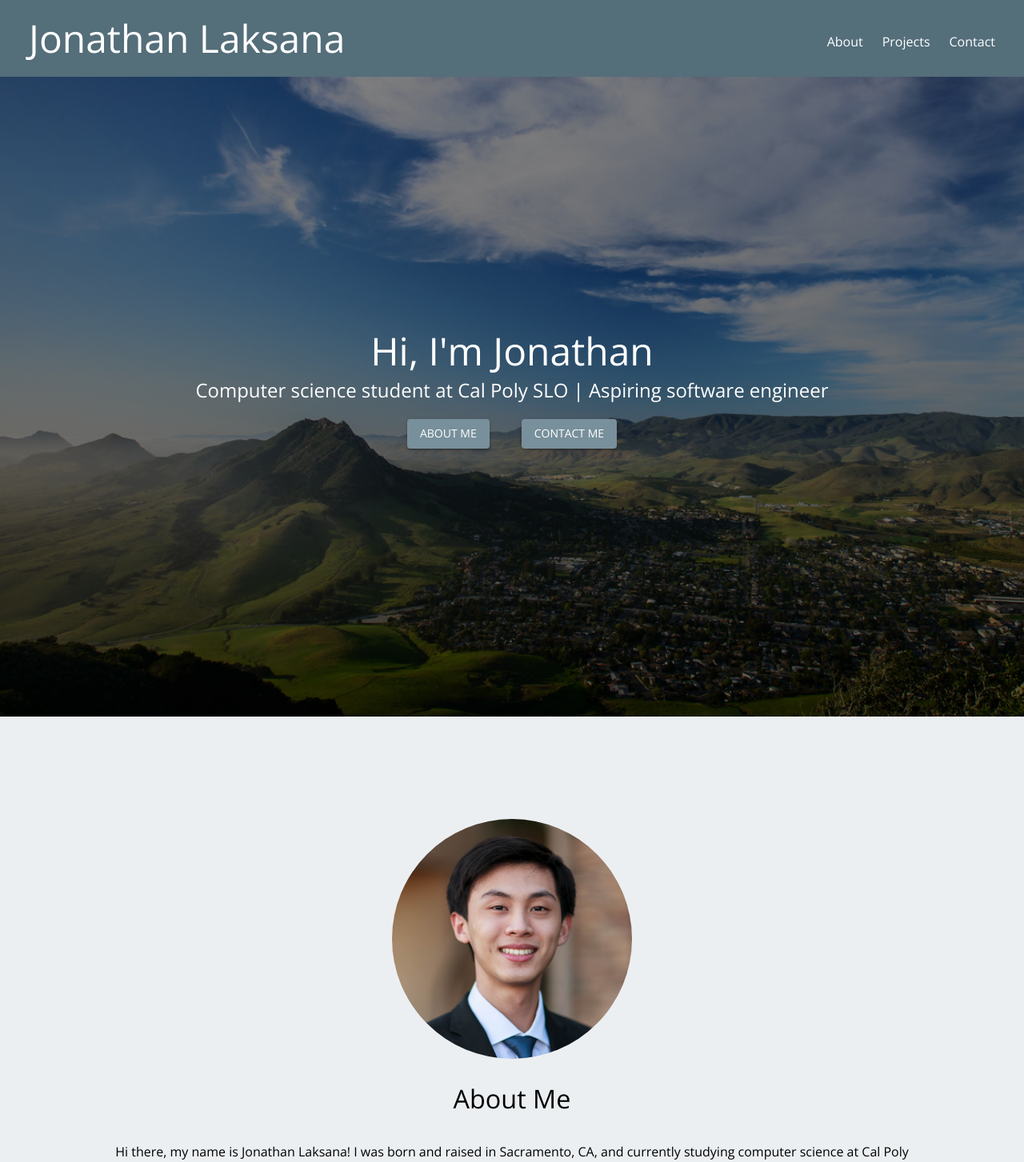
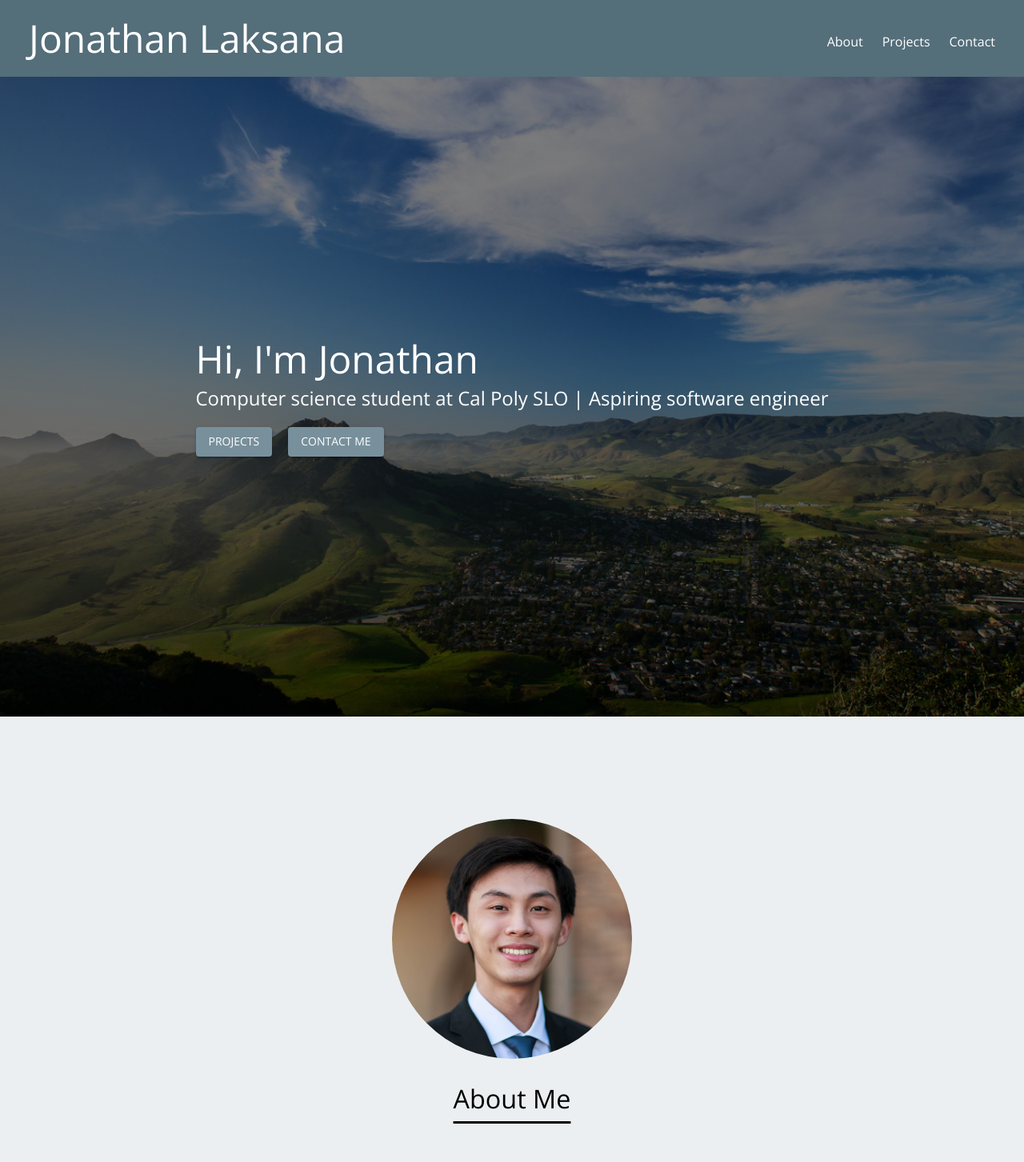
Before and after one commit to jlaksana/jlaksana.github.io, a React (Create React App) app: page / in a window 1280 px wide. Shown: the top 1453 px of the page at 80% size. Built offline with nearby package versions, Linux system fonts and the light colour scheme.

Commit message:
add project, styling changes

```diff
--- a/public/index.html
+++ b/public/index.html
@@ -7,7 +7,7 @@
     <meta name="theme-color" content="#000000" />
     <meta
       name="description"
-      content="Web site created using create-react-app"
+      content="Jonathan Laksana's Portfolio created using create-react-app"
     />
     <link rel="apple-touch-icon" href="%PUBLIC_URL%/logo192.png" />
     <!--
--- a/src/components/Contact.jsx
+++ b/src/components/Contact.jsx
@@ -8,11 +8,10 @@ import { Link } from "react-router-dom";
 import "../css/Contact.css";
 
 function Contact() {
-  // email, linkedin, github
   return (
     <footer id="contact">
       <div>
-        <Typography variant="h4" color="white">
+        <Typography variant="h5" color="white">
           Contact Me
         </Typography>
         <Tooltip
--- a/src/components/HeroLanding.jsx
+++ b/src/components/HeroLanding.jsx
@@ -7,7 +7,7 @@ function HeroLanding() {
   return (
     <header>
       <div className="hero">
-        <div>
+        <div className="heroContent">
           <Typography variant="h3" color="white">
             Hi, I'm Jonathan
           </Typography>
@@ -19,10 +19,10 @@ function HeroLanding() {
             component={Link}
             variant="contained"
             smooth
-            to="#about"
+            to="#projects"
             color="primary"
           >
-            About Me
+            Projects
           </Button>
           <Button
             component={Link}
--- a/src/components/ProjectCard.jsx
+++ b/src/components/ProjectCard.jsx
@@ -1,4 +1,5 @@
 import GitHubIcon from "@mui/icons-material/GitHub";
+import LaunchIcon from "@mui/icons-material/Launch";
 import {
   Card,
   CardActions,
@@ -9,7 +10,7 @@ import {
 } from "@mui/material";
 import React from "react";
 
-function ProjectCard({ name, img, description, github }) {
+function ProjectCard({ name, img, description, github, link }) {
   return (
     <Card variant="outlined" sx={{ maxWidth: 345 }}>
       <CardMedia
@@ -35,6 +36,16 @@ function ProjectCard({ name, img, description, github }) {
         >
           <GitHubIcon />
         </IconButton>
+        {link ? (
+          <IconButton
+            component="a"
+            onClick={() => window.open(link)}
+            color="primary"
+            aria-label="live link"
+          >
+            <LaunchIcon />
+          </IconButton>
+        ) : null}
       </CardActions>
     </Card>
   );
--- a/src/components/Projects.jsx
+++ b/src/components/Projects.jsx
@@ -15,6 +15,7 @@ function Projects() {
             img={project.image}
             description={project.description}
             github={project.github}
+            link={project.link}
           />
         ))}
       </div>
--- a/src/css/HeroLanding.css
+++ b/src/css/HeroLanding.css
@@ -1,9 +1,7 @@
 .hero {
   height: 100vh;
   display: flex;
-  justify-content: center;
   align-items: center;
-  text-align: center;
   background-image: linear-gradient(
       to bottom,
       rgba(0, 0, 0, 0.5),
@@ -17,9 +15,14 @@
 }
 
 .hero a {
-  margin: 20px;
+  margin: 20px 20px 0 0;
 }
 
 .hero h5 {
   padding-top: 5px;
 }
+
+.heroContent {
+  margin: 0 auto;
+  padding: 1rem;
+}
--- a/src/css/Skills.css
+++ b/src/css/Skills.css
@@ -1,6 +1,6 @@
 #skills {
   padding: 10%;
-  background-color: #546e7a;
+  background-color: #698998;
   text-align: center;
 }
 
--- a/src/css/styles.css
+++ b/src/css/styles.css
@@ -2,3 +2,9 @@ body {
   margin: 0;
   background-color: #eceff1;
 }
+
+h4 {
+  text-decoration: underline;
+  text-underline-offset: 1rem;
+  padding-bottom: 2rem;
+}
--- a/src/projects.js
+++ b/src/projects.js
@@ -13,6 +13,7 @@ const projects = [
     description:
       "Full stack scheduler application with React, Express, Node.js, and MongoDB for a SLO-based non-profit.",
     github: "https://github.com/hack4impact-calpoly/HumaneSociety",
+    link: "https://www.woods-humane-society.h4i-cp.org/",
   },
   {
     name: "Speech Emotion Recognition",
@@ -20,6 +21,14 @@ const projects = [
     description:
       "Machine learning models created with Tensorflow to recognize seven emotions in speech recordings.",
     github: "https://github.com/jlaksana/Speech-Emotion-Recognition",
+  },
+  {
+    name: "Weather App",
+    image: "/weather_app.png",
+    description:
+      "Frontend-focused app with React and Typescript. Utilized the OpenWeatherMap and GeoDB Cities APIs to retrieve weather data and cities to search for.",
+    github: "https://github.com/jlaksana/weather-app",
+    link: "https://jlaksana.github.io/weather-app/",
   },
   {
     name: "Tic-Tac-Toe Game and AI",
```
Also changed, not shown: public/weather_app.png (added).
